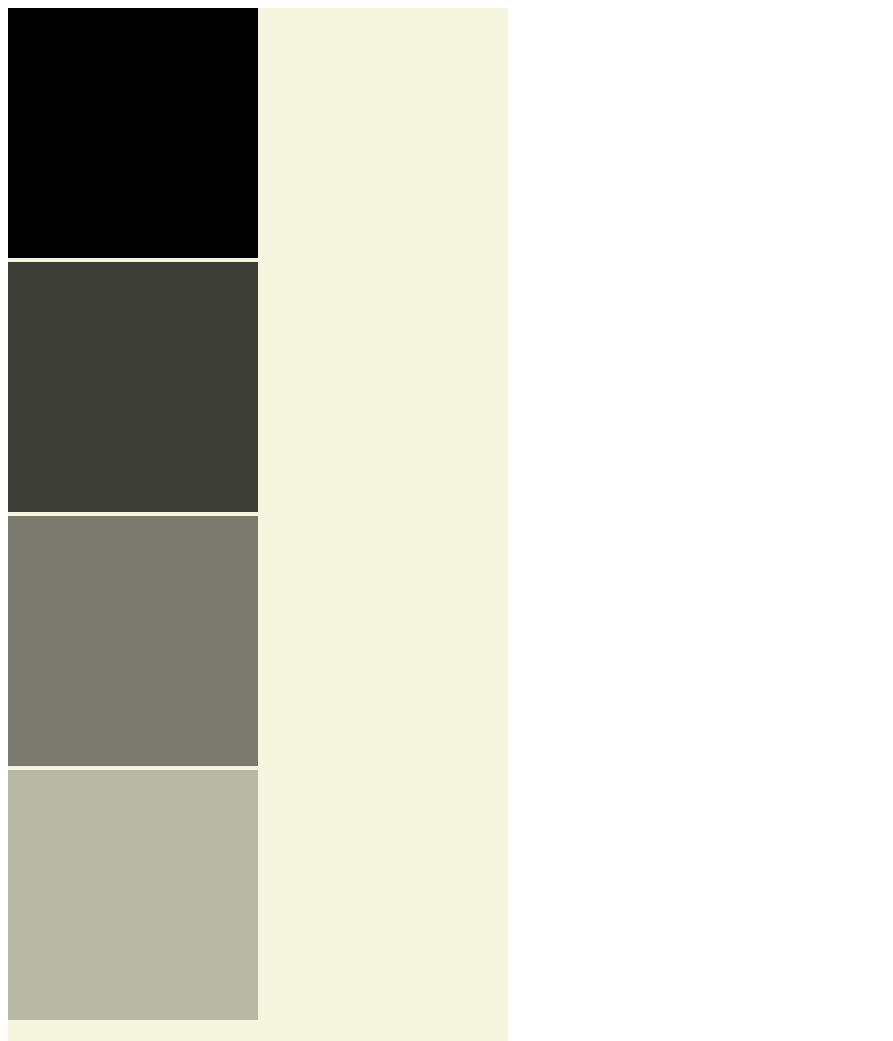
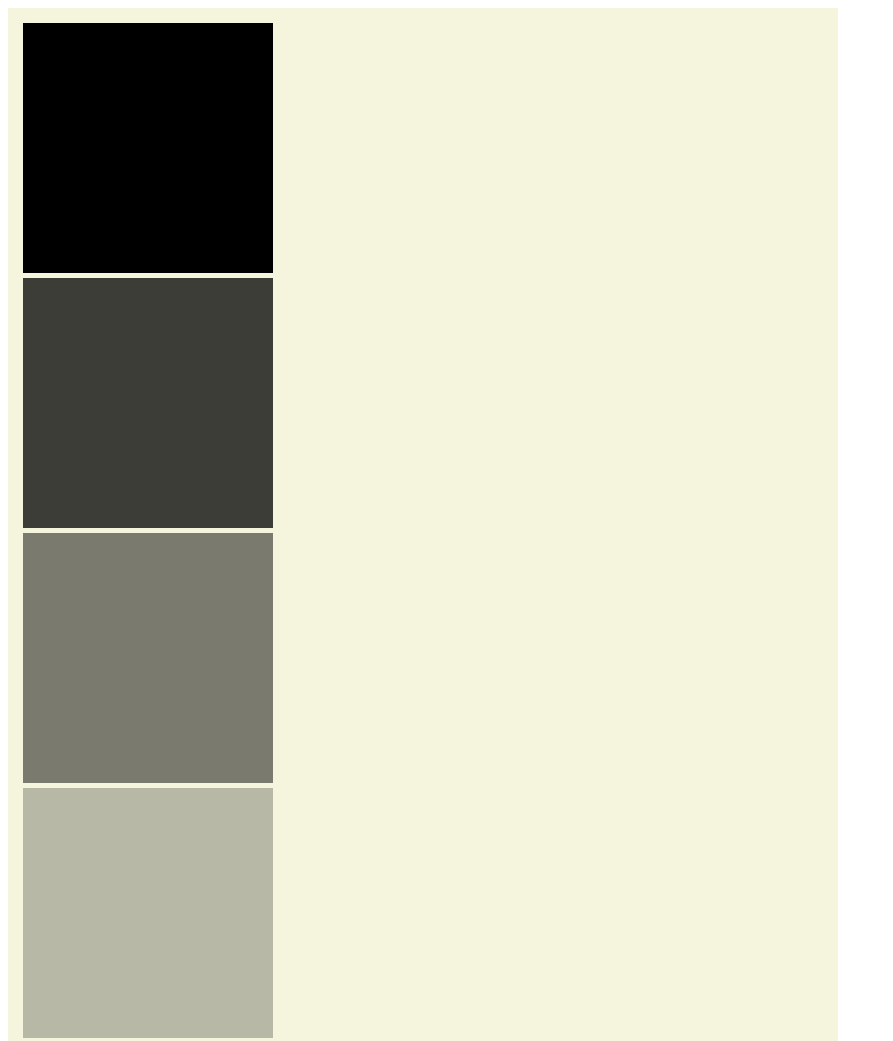
Before and after one commit to mlowak/19-css-kwadratyprzezroczyste, a plain HTML site: page index.html in a window 1280 px wide. Shown: the top 1041 px of the page, without its empty margins (0-893 px from the left). Drawn offline with Linux system fonts and the light colour scheme.

Commit message:
poprawki

```diff
--- a/css/style.css
+++ b/css/style.css
@@ -1,29 +1,23 @@
 .bgbox {
     background-color: #f5f5dd;
-    height: 1100px;
-    width: 500px;
+    width: 800px;
+    padding: 15px;
+}
+
+.kwadrat {
+    height: 250px;
+    width: 250px;
+    margin-bottom: 5px;
 }
 .kwadrat-1 {
-    height: 250px;
-    width: 250px;
     background: rgba(0, 0, 0, 1);
-    display: inline-block;
 }
 .kwadrat-2 {
-    height: 250px;
-    width: 250px;
     background: rgba(0, 0, 0, 0.75);
-    display: inline-block;
 }
 .kwadrat-3 {
-    height: 250px;
-    width: 250px;
     background: rgba(0, 0, 0, 0.50);
-    display: inline-block;
 }
 .kwadrat-4 {
-    height: 250px;
-    width: 250px;
     background: rgba(0, 0, 0, 0.25);
-    display: inline-block;
 }
--- a/index.html
+++ b/index.html
@@ -8,10 +8,10 @@
 </head>
 <body>
 <div class="bgbox">
-    <div class="kwadrat-1"></div>
-    <div class="kwadrat-2"></div>
-    <div class="kwadrat-3"></div>
-    <div class="kwadrat-4"></div>
+    <div class="kwadrat-1 kwadrat" ></div>
+    <div class="kwadrat-2 kwadrat"></div>
+    <div class="kwadrat-3 kwadrat"></div>
+    <div class="kwadrat-4 kwadrat"></div>
 </div>
 
 </body>
```
